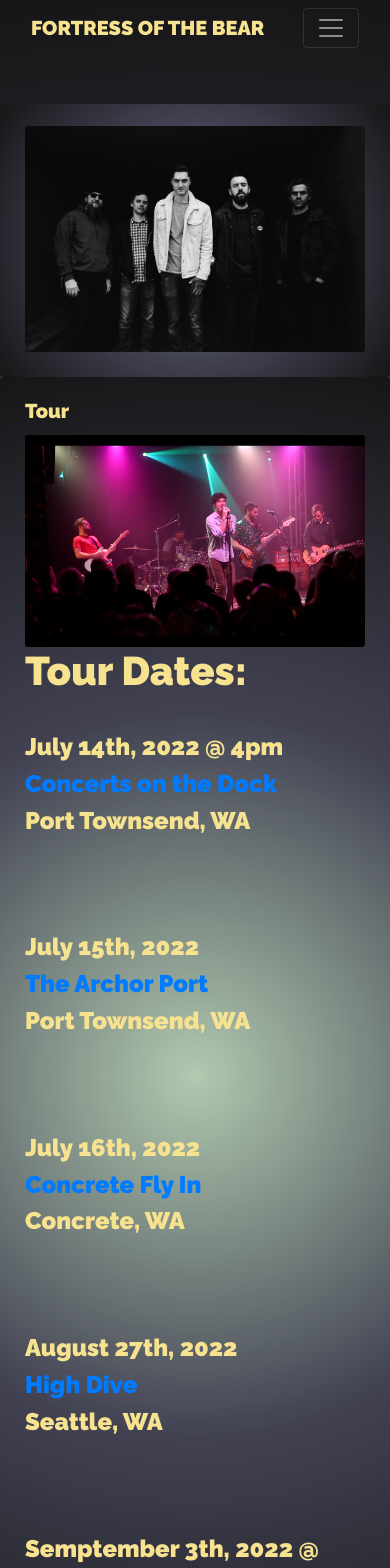
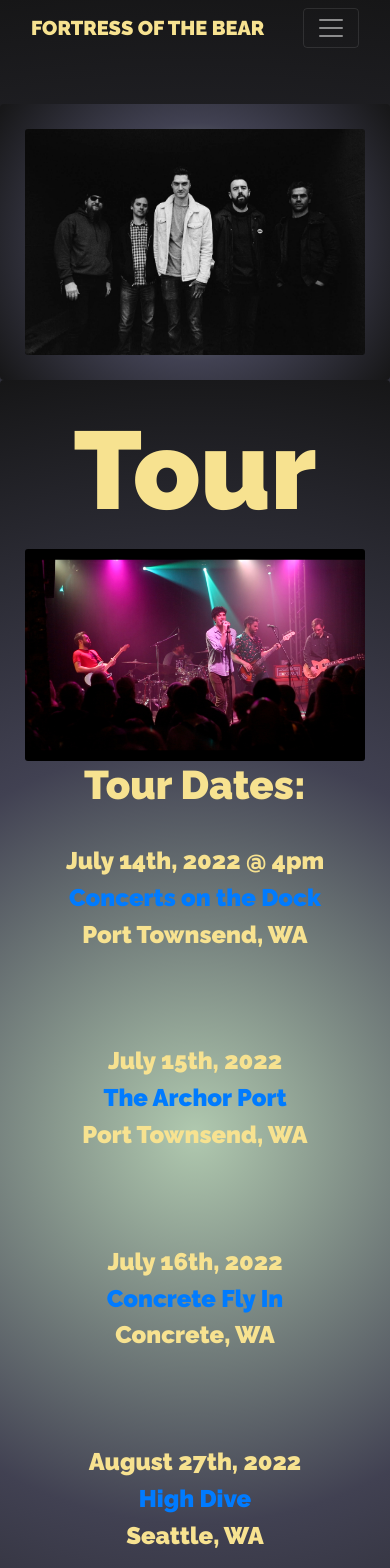
Before and after one commit to luckyian/fortressofthebear, a React (Create React App) app: page /#/ in a window 390 px wide. Shown: the top 1568 px of the page. Built offline with nearby package versions, Linux system fonts and the light colour scheme; the HTML template or start-up script is replaced by a standard one.

Commit message:
Removed code and added css classes for more mobile friendly format"

```diff
--- a/src/components/Subcomponents/Tour/style.css
+++ b/src/components/Subcomponents/Tour/style.css
@@ -1,15 +1,23 @@
 .portfolioCard {
-    margin: 15px;
+    margin: 1px;
 }
 
-.tabletop {
+/* .tabletop {
     padding-left: 20%;
-}
+} */
 
 .aboutBack {
     background: radial-gradient(circle, #b0c9af, #414152, #161617);
-    padding-top: 2px;
+    /* padding-top: 2px; */
 }
 .text{
     color: #f7e290;
   }
+
+.tourWords{
+    text-align: center;
+}
+.tourTitle{
+    text-align: center;
+    font-size: 110px;
+}
```
